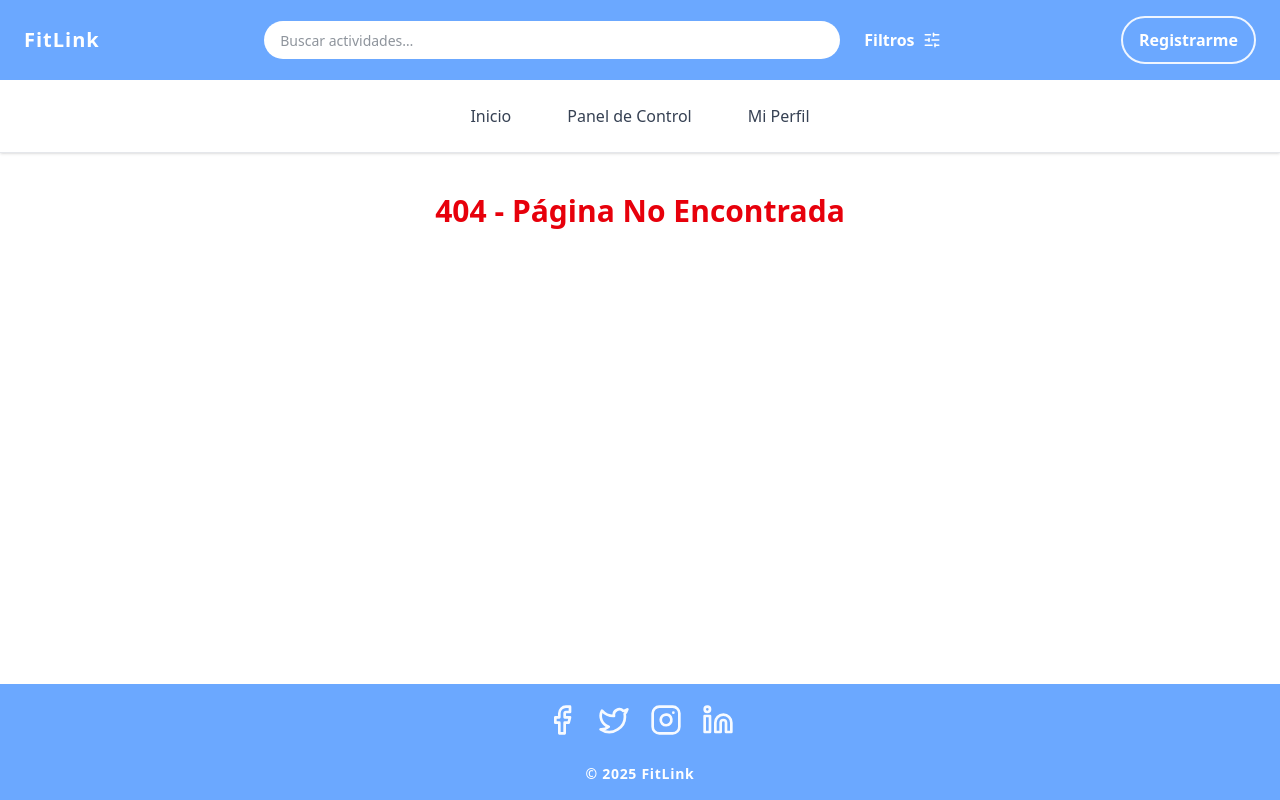
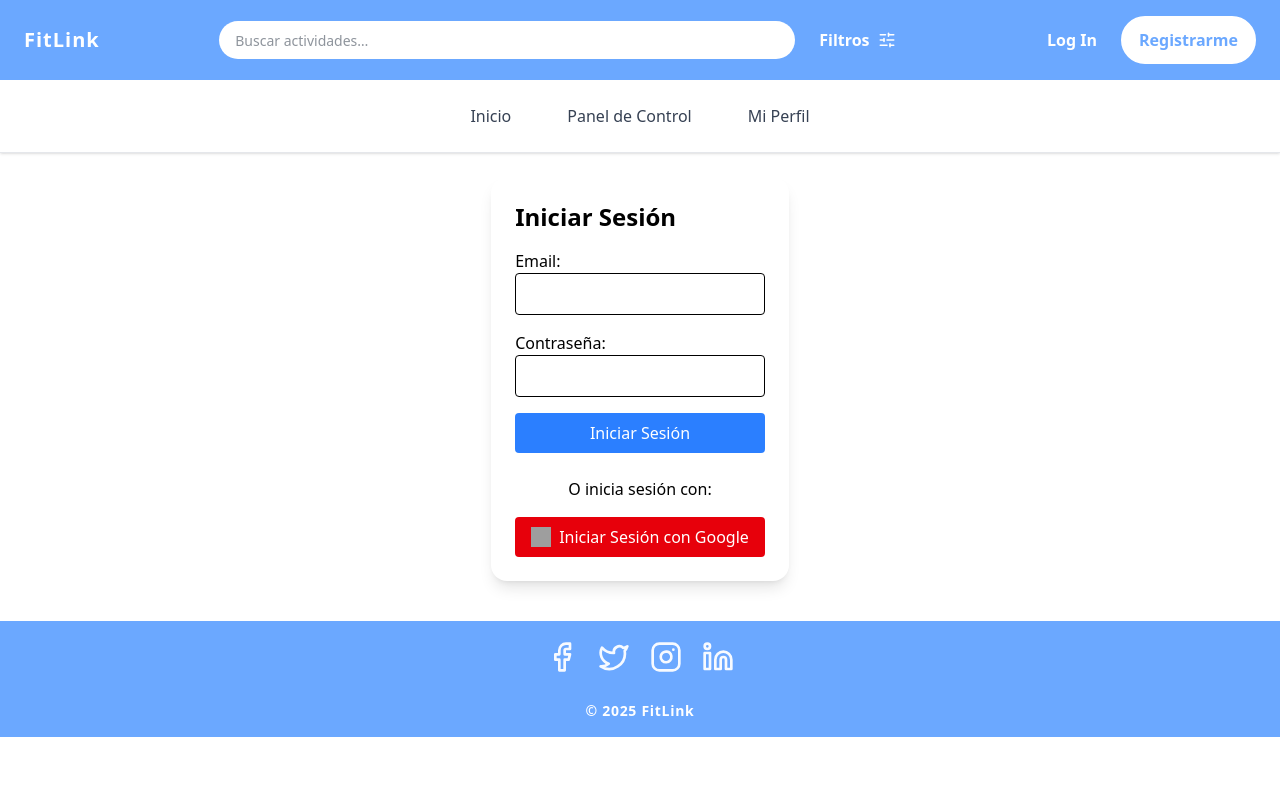
Before and after one commit to Valeriacarmonaf/Fitlink-Frontend, a React (Vite) app in the folder Fitlink-Frontend/: page /login in a window 1280 px wide. Before the commit this address had no page. Built offline with nearby package versions, Linux system fonts and the light colour scheme; grey boxes are pictures that could not be loaded.

Commit message:
Add: Google Auth inicializado y comprobación de registro

```diff
--- a/Fitlink-Frontend/src/App.jsx
+++ b/Fitlink-Frontend/src/App.jsx
@@ -8,6 +8,7 @@ import Dashboard from "./pages/Dashboard";
 import Register from "./pages/Register";
 import Users from "./pages/Users";
 import PerfilUsuario from "./pages/PerfilUsuario";
+import LoginForm from './pages/Login';
 
 // Tailwind classes for the navigation links
 const NavLinkClasses = "px-4 py-2 text-gray-700 font-medium rounded-lg hover:bg-gray-200 transition duration-150";
@@ -39,6 +40,7 @@ export default function App() {
           <Route path="/register" element={<Register />} />
           <Route path="/users" element={<Users />} />
           <Route path="/perfil" element={<PerfilUsuario />} />
+          <Route path="/login" element={<LoginForm />} />
 
           {/* Replaced fl-main with Tailwind classes */}
           <Route path="*" element={<main className="flex-grow p-10 text-center">
--- a/Fitlink-Frontend/src/components/Header.jsx
+++ b/Fitlink-Frontend/src/components/Header.jsx
@@ -47,9 +47,9 @@ export default function Header() {
     <header className="sticky top-0 z-20 bg-[#6BA8FF] text-white">
       <div className="flex items-center gap-2 px-4 py-3 md:gap-4 md:px-6 md:py-4 max-w-7xl mx-auto">
         {/* Logo */}
-        <div className="font-extrabold tracking-wider text-lg md:text-xl whitespace-nowrap">
+        <Link to="/" className="font-extrabold tracking-wider text-lg md:text-xl whitespace-nowrap">
           FitLink
-        </div>
+        </Link>
 
         {/* Buscador + Filtros */}
         <form onSubmit={submitSearch} className="flex-1 flex items-center justify-center gap-2" role="search" aria-label="Buscar">
@@ -68,19 +68,31 @@ export default function Header() {
             onClick={() => setOpenFilters(true)}
             className="flex items-center gap-2 text-white font-extrabold rounded-full px-4 py-2 hover:bg-white/30 cursor-pointer transition-colors duration-200"
           >
-            <span>Filtros</span>
+            <span className="hidden sm:inline">Filtros</span>
             <SlidersHorizontal size={18} />
           </button>
         </form>
 
-        {/* CTA Registrarme */}
+        {/* --- NUEVO: Grupo de botones de Autenticación --- */}
+        <div className="flex items-center gap-1 md:gap-2">
+          {/* Botón Iniciar Sesión */}
+          <Link
+            to="/login"
+            className="px-3 py-2 md:px-4 md:py-2.5 rounded-full font-bold text-sm md:text-base whitespace-nowrap transition duration-200 hover:bg-white/20"
+            aria-label="Iniciar Sesión"
+          >
+            Log In
+          </Link>
+
+          {/* Botón Registrarme (CTA Principal) */}
           <Link
             to="/register"
-          className="bg-transparent text-white border-2 border-white/90 px-3 py-2 md:px-4 md:py-2.5 rounded-full font-bold text-sm md:text-base whitespace-nowrap transition duration-200 hover:bg-white/10"
+            className="bg-white text-[#6BA8FF] border-2 border-white px-3 py-2 md:px-4 md:py-2.5 rounded-full font-bold text-sm md:text-base whitespace-nowrap transition duration-200 hover:bg-white/90"
             aria-label="Registrarme"
           >
             Registrarme
           </Link>
+        </div>
       </div>
 
       {/* Modal de Filtros */}
--- /dev/null
+++ b/Fitlink-Frontend/src/pages/Login.jsx
@@ -0,0 +1,165 @@
+import React, { useState } from "react";
+
+export default function LoginForm() {
+  const [formData, setFormData] = useState({
+    email: "",
+    password: "",
+  });
+  const [message, setMessage] = useState("");
+  const [errors, setErrors] = useState({});
+
+  const API_URL = import.meta.env.VITE_API_URL
+
+  const handleChange = (e) => {
+    setFormData({ ...formData, [e.target.name]: e.target.value });
+  };
+
+  const validate = () => {
+    let newErrors = {};
+    if (!formData.email.trim()) newErrors.email = "El email es obligatorio";
+    if (!/\S+@\S+\.\S+/.test(formData.email))
+      newErrors.email = "El email no es válido";
+    if (!formData.password.trim())
+      newErrors.password = "La contraseña es obligatoria";
+    return newErrors;
+  };
+
+  const handleLogin = async (e) => {
+    e.preventDefault();
+    const validationErrors = validate();
+    if (Object.keys(validationErrors).length > 0) {
+      setErrors(validationErrors);
+      setMessage(""); // Limpiar mensaje de éxito/error anterior
+      return;
+    }
+
+    setErrors({});
+    setMessage("Iniciando sesión...");
+
+    try {
+      const response = await fetch(`${API_URL}/auth/login`, {
+        method: "POST",
+        headers: {
+          "Content-Type": "application/json",
+        },
+        body: JSON.stringify(formData),
+      });
+
+      const data = await response.json();
+
+      if (!response.ok) {
+        const errorMessage = data.detail || "Error desconocido al iniciar sesión";
+        setMessage(`❌ ${errorMessage}`);
+        return;
+      }
+
+      // Login exitoso
+      setMessage("✅ Sesión iniciada con éxito");
+      console.log("Datos del usuario:", data.user);
+      console.log("Token de acceso:", data.access_token);
+
+      // Aquí podrías guardar el token de acceso en localStorage o context/redux
+      localStorage.setItem("supabase_access_token", data.access_token);
+      localStorage.setItem("supabase_refresh_token", data.refresh_token);
+      // Redirigir al usuario al dashboard o a donde corresponda
+      // window.location.href = "/dashboard";
+
+      setTimeout(() => setMessage(""), 3000);
+      setFormData({ email: "", password: "" }); // Limpiar formulario
+    } catch (error) {
+      console.error("Error de conexión:", error);
+      setMessage("❌ Error de conexión. No se pudo contactar al servidor.");
+    }
+  };
+
+  const handleGoogleLogin = async () => {
+    setMessage("Redirigiendo a Google...");
+    try {
+      // 1. Pedir a FastAPI la URL de OAuth de Supabase para Google
+      const response = await fetch(`${API_URL}/auth/google`, {
+        method: "GET",
+      });
+      const data = await response.json();
+
+      if (!response.ok) {
+        const errorMessage = data.detail || "Error al iniciar sesión con Google";
+        setMessage(`❌ ${errorMessage}`);
+        return;
+      }
+
+      // 2. Redirigir al navegador a la URL proporcionada por FastAPI
+      if (data.oauth_url) {
+        window.location.href = data.oauth_url;
+      } else {
+        setMessage("❌ No se pudo obtener la URL de Google. Intente de nuevo.");
+      }
+
+    } catch (error) {
+      console.error("Error al redirigir a Google:", error);
+      setMessage("❌ Error de conexión al intentar iniciar sesión con Google.");
+    }
+  };
+
+  return (
+    <div className="max-w-lg mx-auto bg-white p-6 shadow-lg rounded-2xl mt-6">
+      <h2 className="text-2xl font-bold mb-4">Iniciar Sesión</h2>
+
+      {message && (
+        <div className={`mb-4 p-2 rounded ${
+          message.startsWith("✅") ? "bg-green-100 text-green-700" :
+          message.startsWith("❌") ? "bg-red-100 text-red-700" :
+          "bg-blue-100 text-blue-700" // Para el mensaje "Iniciando sesión..."
+        }`}>
+          {message}
+        </div>
+      )}
+
+      <form onSubmit={handleLogin} className="space-y-4">
+        {/* Email */}
+        <div>
+          <label className="block font-medium">Email:</label>
+          <input
+            type="email"
+            name="email"
+            value={formData.email}
+            onChange={handleChange}
+            className="border p-2 w-full rounded"
+          />
+          {errors.email && <p className="text-red-500 text-sm">{errors.email}</p>}
+        </div>
+
+        {/* Contraseña */}
+        <div>
+          <label className="block font-medium">Contraseña:</label>
+          <input
+            type="password"
+            name="password"
+            value={formData.password}
+            onChange={handleChange}
+            className="border p-2 w-full rounded"
+          />
+          {errors.password && <p className="text-red-500 text-sm">{errors.password}</p>}
+        </div>
+
+        <button
+          type="submit"
+          className="bg-blue-500 text-white px-4 py-2 rounded hover:bg-blue-600 w-full"
+        >
+          Iniciar Sesión
+        </button>
+      </form>
+
+      <div className="mt-6 text-center">
+        <p className="mb-4">O inicia sesión con:</p>
+        <button
+          onClick={handleGoogleLogin}
+          className="bg-red-600 text-white px-4 py-2 rounded hover:bg-red-700 flex items-center justify-center w-full"
+        >
+          <img src="https://www.svgrepo.com/show/353526/google-icon.svg" alt="Google" className="w-5 h-5 mr-2"/>
+          Iniciar Sesión con Google
+        </button>
+      </div>
+
+    </div>
+  );
+}
--- a/Fitlink-Frontend/src/pages/Register.jsx
+++ b/Fitlink-Frontend/src/pages/Register.jsx
@@ -13,12 +13,14 @@ export default function RegisterForm() {
   const [errors, setErrors] = useState({});
   const [message, setMessage] = useState("");
 
+  const API_URL = import.meta.env.VITE_API_URL
+
   // Manejar cambios de texto
   const handleChange = (e) => {
     setFormData({ ...formData, [e.target.name]: e.target.value });
   };
 
-  // Manejar subida de imagen
+  // Manejar subida de imagen (sin cambios)
   const handleImageUpload = (e) => {
     const file = e.target.files[0];
     if (file) {
@@ -34,9 +36,10 @@ export default function RegisterForm() {
     }
   };
 
-  // Validaciones del formulario
+  // Validaciones del formulario (sin cambios)
   const validate = () => {
     let newErrors = {};
+    // NOTA: Si 'id' es un email, deberías añadir validación de formato de email aquí.
     if (!formData.id.trim()) newErrors.id = "El ID es obligatorio";
     if (!formData.nombre.trim()) newErrors.nombre = "El nombre es obligatorio";
     if (!formData.biografia.trim())
@@ -47,8 +50,9 @@ export default function RegisterForm() {
     return newErrors;
   };
 
-  // Guardar en localStorage
-  const handleSubmit = (e) => {
+  // ***** handleSubmit (MODIFICADO) *****
+  // Ahora es 'async' y usa fetch para llamar al backend
+  const handleSubmit = async (e) => {
     e.preventDefault();
     const validationErrors = validate();
     if (Object.keys(validationErrors).length > 0) {
@@ -56,17 +60,41 @@ export default function RegisterForm() {
       return;
     }
 
-    const storedUsers = JSON.parse(localStorage.getItem("users")) || [];
+    // Limpiar errores y mensajes anteriores
+    setErrors({});
+    setMessage("");
 
-    // Evitar duplicados en ID
-    if (storedUsers.some((user) => user.id === formData.id)) {
-      setErrors({ id: "Este ID ya está en uso" });
+    try {
+      // 1. Llamar al endpoint POST /users del backend
+      const response = await fetch(`${API_URL}/users`, {
+        method: "POST",
+        headers: {
+          "Content-Type": "application/json",
+        },
+        body: JSON.stringify(formData), // Enviamos el estado 'formData'
+      });
+
+      // 2. Obtener la respuesta del backend
+      const data = await response.json();
+
+      // 3. Manejar respuestas de error (ej. 409, 500)
+      if (!response.ok) {
+        // 'data.detail' es el mensaje de error que enviamos desde FastAPI
+        const errorMessage = data.detail || "Ocurrió un error desconocido";
+
+        if (response.status === 409) {
+          // 409: Conflicto (ID ya existe)
+          // Mostramos el error en el campo 'id'
+          setErrors({ id: errorMessage });
+        } else {
+          // Otro error (500, 422, etc.)
+          setMessage(`❌ Error: ${errorMessage}`);
+        }
         return;
       }
 
-    storedUsers.push(formData);
-    localStorage.setItem("users", JSON.stringify(storedUsers));
-
+      // 4. Manejar respuesta exitosa (status 201)
+      setMessage("✅ Usuario registrado con éxito");
       setFormData({
         id: "",
         nombre: "",
@@ -76,18 +104,26 @@ export default function RegisterForm() {
         foto: "",
       });
 
-    setErrors({});
-    setMessage("✅ Usuario registrado con éxito");
+      setTimeout(() => setMessage(""), 3000);
 
-    setTimeout(() => setMessage(""), 3000);
+    } catch (error) {
+      // 5. Manejar errores de red (ej. el backend está caído)
+      console.error("Error de conexión:", error);
+      setMessage("❌ Error de conexión. No se pudo contactar al servidor.");
+    }
   };
 
+  // --- El resto de tu JSX (Return) no necesita cambios ---
   return (
-    <div className="max-w-lg mx-auto bg-white p-6 shadow-lg rounded-2xl">
+    <div className="max-w-lg mx-auto bg-white p-6 shadow-lg rounded-2xl mt-3">
       <h2 className="text-2xl font-bold mb-4">Registro de Usuario</h2>
 
       {message && (
-        <div className="mb-4 p-2 bg-green-100 text-green-700 rounded">
+        <div className={`mb-4 p-2 rounded ${
+          message.startsWith("✅")
+            ? "bg-green-100 text-green-700"
+            : "bg-red-100 text-red-700"
+        }`}>
           {message}
         </div>
       )}
@@ -95,7 +131,7 @@ export default function RegisterForm() {
       <form onSubmit={handleSubmit} className="space-y-4">
         {/* ID */}
         <div>
-          <label className="block font-medium">ID:</label>
+          <label className="block font-medium">ID (o Email):</label>
           <input
             type="text"
             name="id"
```
Lines whose indentation alone changed are shown as unchanged.
